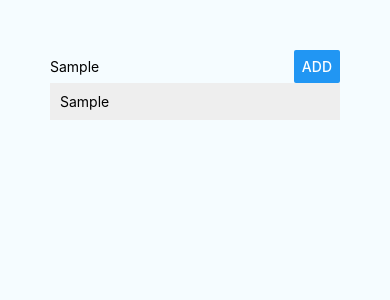
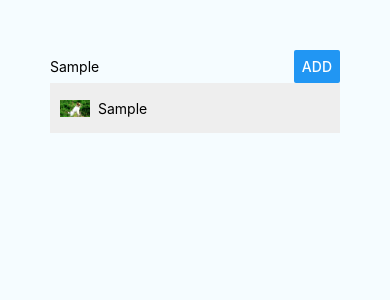
Before and after one commit to ITechRoof/ReactNativeDemo, a React Native app: screen / in a window 390 px wide. Both pictures are taken after typing "Sample" into the empty fields and a click on the button "ADD". Shown: the top 300 px of the page. Built offline with nearby package versions, Linux system fonts and the light colour scheme.

Commit message:
Static image

```diff
--- a/App.js
+++ b/App.js
@@ -10,6 +10,7 @@ import React, {Component} from 'react';
 import {Platform, StyleSheet, View} from 'react-native';
 import PlaceInput from "./src/PlaceInput";
 import PlaceList from "./src/PlaceList";
+import placeImage from "./src/assets/download.jpeg";
 
 // type Props = {};
 export default class App extends Component {
@@ -20,7 +21,11 @@ export default class App extends Component {
   placeAddedHandler = (placeName) => {
     this.setState(prevState => {
       return {
-        places: prevState.places.concat({key: Math.random(), value : placeName})
+        places: prevState.places.concat({
+          key: Math.random(),
+          value : placeName,
+          image: placeImage
+        })
       }
     })
   }
--- a/src/ListItem.js
+++ b/src/ListItem.js
@@ -1,9 +1,10 @@
 import React from 'react'
-import { Text, StyleSheet, View, TouchableOpacity } from 'react-native'
+import { Text, StyleSheet, View, TouchableOpacity, Image } from 'react-native'
 
 const listItem = props => (
     <TouchableOpacity onPress={props.onItemPressed}>
       <View style={styles.listItem}>
+         <Image resizeMode="contain" source={props.placeImage} style={styles.placeImage}/>
         <Text>{props.placeName}</Text>
       </View>
     </TouchableOpacity>
@@ -14,7 +15,14 @@ const listItem = props => (
       width: "100%",
       marginBottom: 5,
       padding: 10,
-      backgroundColor: "#eee"
+      backgroundColor: "#eee",
+      flexDirection:"row",
+      alignItems: "center"
+    },
+    placeImage: {
+        marginRight:8,
+        width:30,
+        height: 30
     }
   });
 
--- a/src/PlaceList.js
+++ b/src/PlaceList.js
@@ -10,6 +10,7 @@ const placeList = props => {
             renderItem={(info) =>
                 <ListItem
                     placeName={info.item.value}
+                    placeImage ={info.item.image}
                     onItemPressed={() => props.onItemDeleted(info.item.key)}
                 />
             }
```
Also changed, not shown: src/assets/download.jpeg (added).
